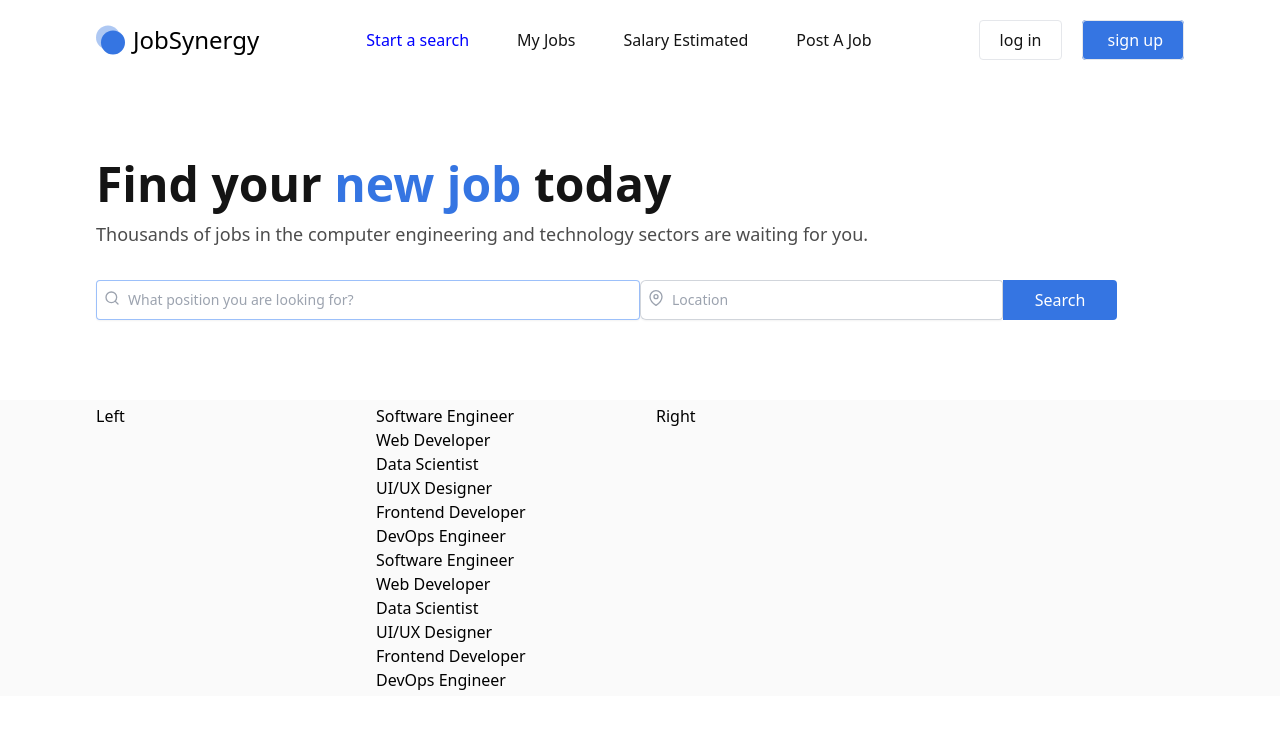
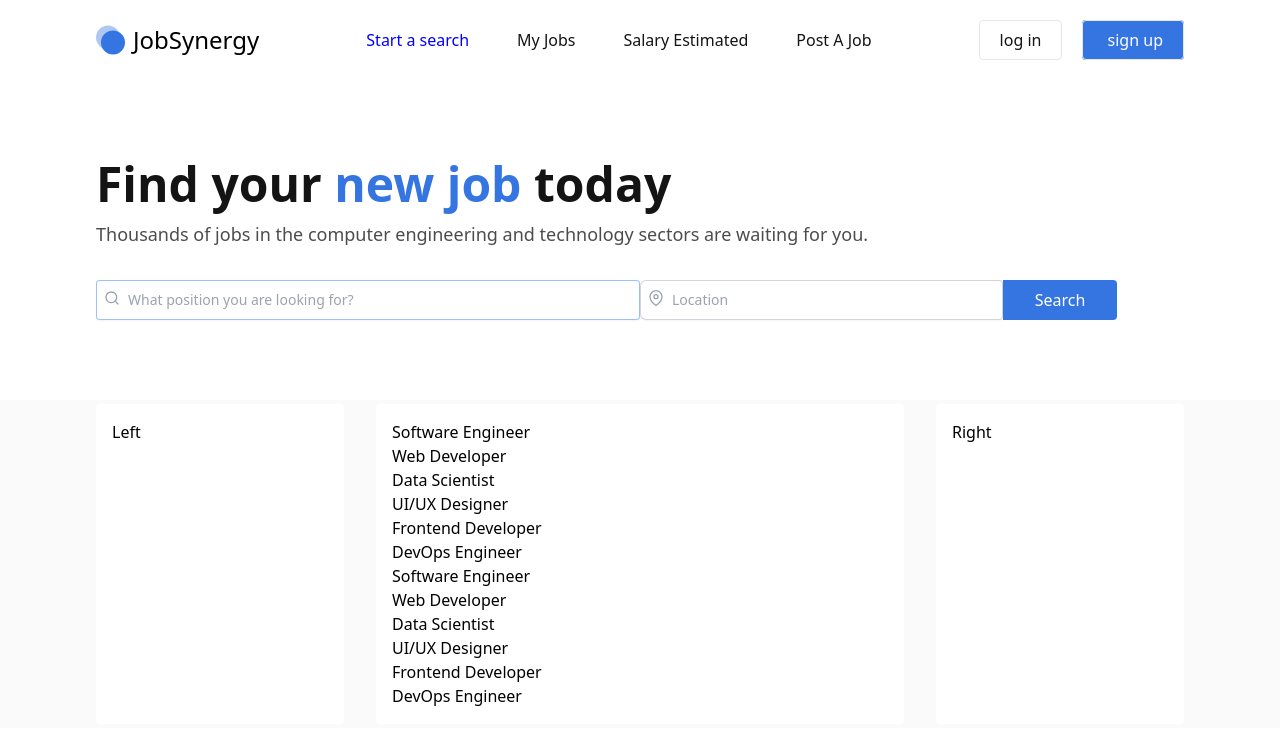
Before and after one commit to Taufiqul7756/JobSynerge-MERN, a React (Vite) app in the folder client/: page / in a window 1280 px wide. Shown: the top 744 px of the page. Built offline with nearby package versions, Linux system fonts and the light colour scheme.

Commit message:
filter , card, right - divided by these section

```diff
--- a/client/src/Pages/Home.jsx
+++ b/client/src/Pages/Home.jsx
@@ -77,12 +77,12 @@ const Home = () => {
       <Banner query={query} handleInputChange={handleInputChange} />
       {/* main contents */}
       <div className="bg-[#FAFAFA] md:grid grid-cols-4 gap-8 lg:px-24 px-4 py-1 ">
-        <div>Left</div>
-        <div>
+        <div className="bg-white p-4 rounded">Left</div>
+        <div className="col-span-2 bg-white p-4 rounded">
           {" "}
           <Jobs result={result} />
         </div>
-        <div>Right</div>
+        <div className="bg-white p-4 rounded">Right</div>
       </div>
     </div>
   );
```
